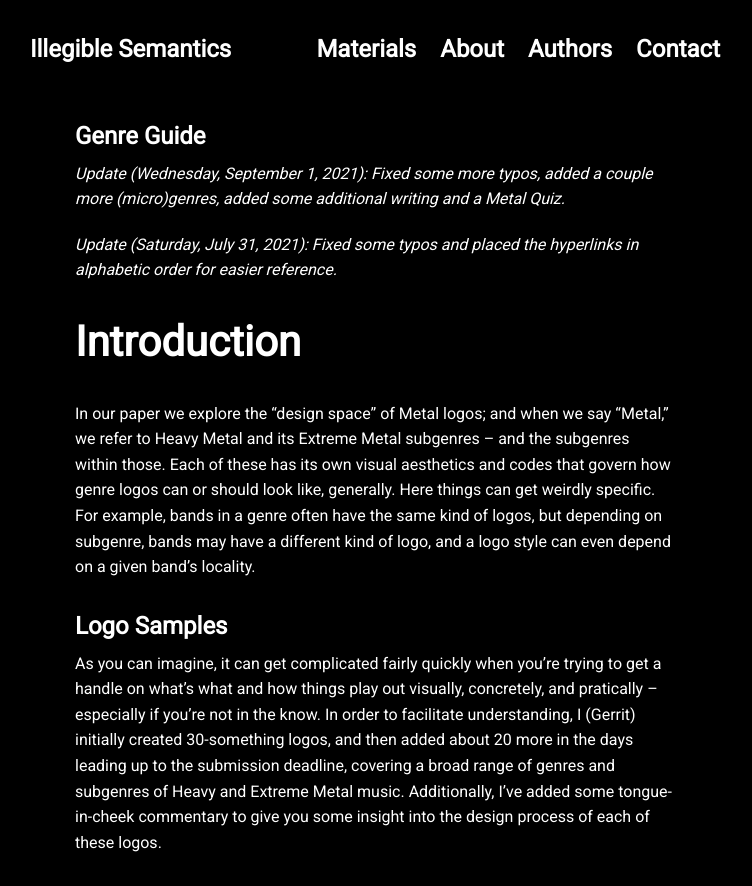
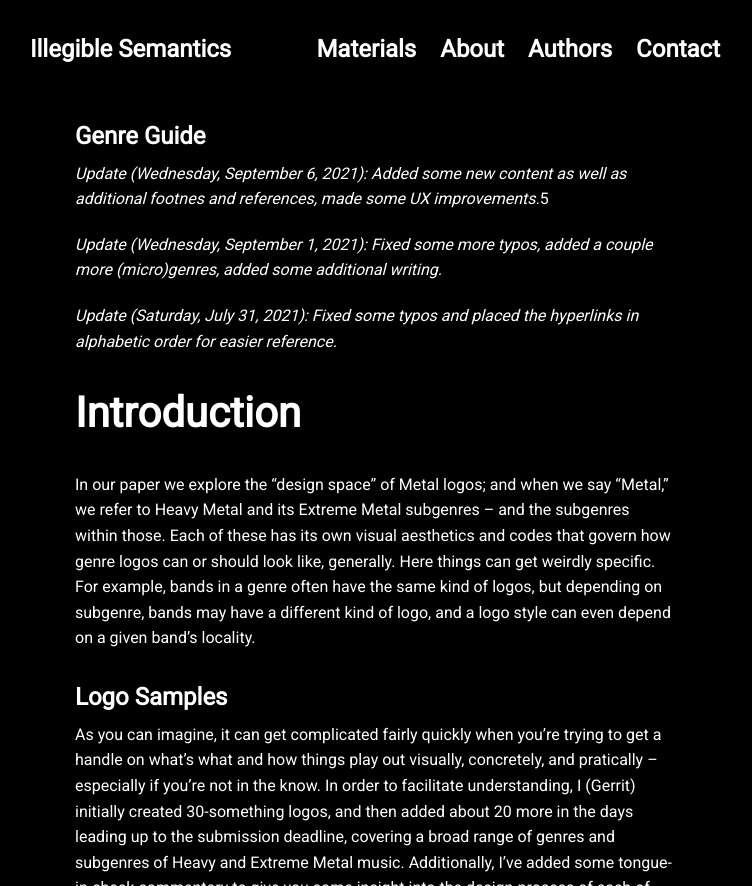
Before and after one commit to Noeska/illegiblesemantics, a Jekyll site: the page built from projects/proj-2.md, in a window 1280 px wide and 900 px high, cut to the strip 0-886 px from the top of the window. Shown: the whole strip, without its empty margins (265-1017 px from the left). Built offline with Jekyll 4.4.1, drawn with Linux system fonts in a browser that asks for light colours; nearby versions of some CDN libraries.

Commit message:
Update proj-2.md

```diff
--- a/projects/proj-2.md
+++ b/projects/proj-2.md
@@ -4,7 +4,9 @@ title: 'Genre Guide'
 ---
 <!-- Here you can see samples of logo designs covering a broad range of metal genres and extreme subgenres with some tongue-in-cheek commentary by Gerrit Rijken. -->
 
-*Update (Wednesday, September 1, 2021): Fixed some more typos, added a couple more (micro)genres, added some additional writing and a Metal Quiz.*
+*Update (Wednesday, September 6, 2021): Added some new content as well as additional footnes and references, made some UX improvements.*5
+
+*Update (Wednesday, September 1, 2021): Fixed some more typos, added a couple more (micro)genres, added some additional writing.*
 
 *Update (Saturday, July 31, 2021): Fixed some typos and placed the hyperlinks in alphabetic order for easier reference.*
 
```
